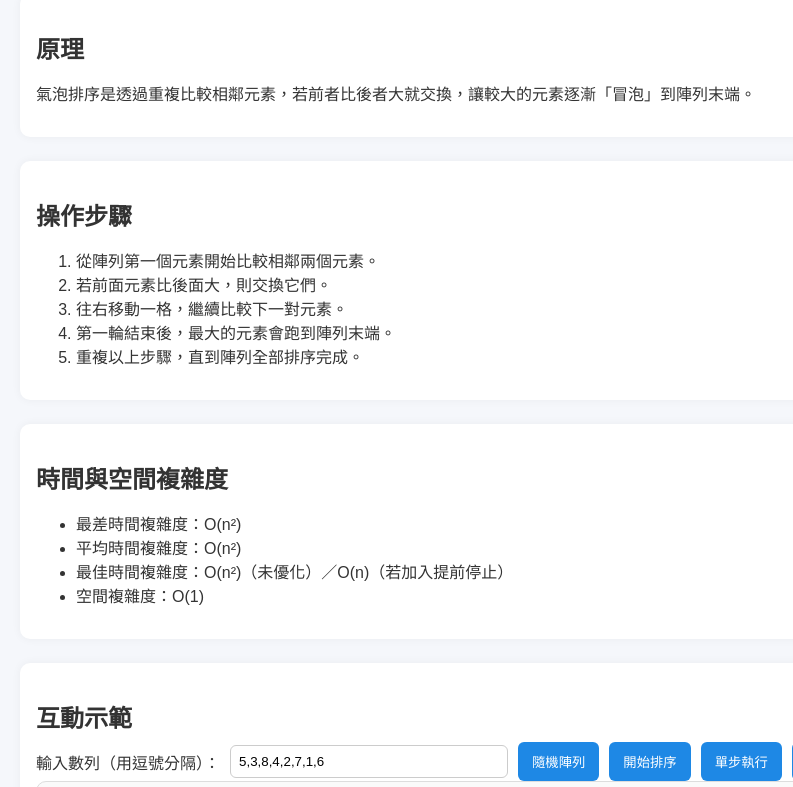
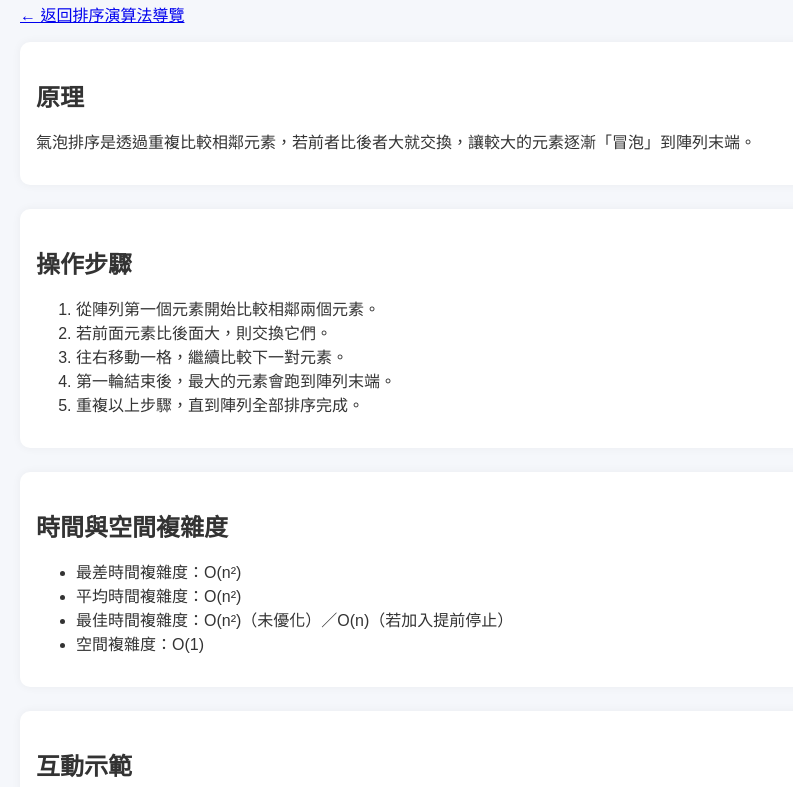
Before and after one commit to Zvshuaja/sort_report, a plain HTML site: page bubble-sort.html in a window 1280 px wide. Shown: the part 81-868 px from the top of the page, without its empty margins (0-793 px from the left). Drawn offline with Linux system fonts and the light colour scheme.

Commit message:
幫氣泡排序法補上回index.html的連結

```diff
--- a/bubble-sort.html
+++ b/bubble-sort.html
@@ -83,6 +83,7 @@ code { background: #e8f0fe; padding: 2px 4px; border-radius: 4px; }
 </head>
 <body>
 <h1>氣泡排序 Bubble Sort 視覺化</h1>
+<p><a href="index.html">← 返回排序演算法導覽</a></p>
 
 <section>
   <h2>原理</h2>
```
